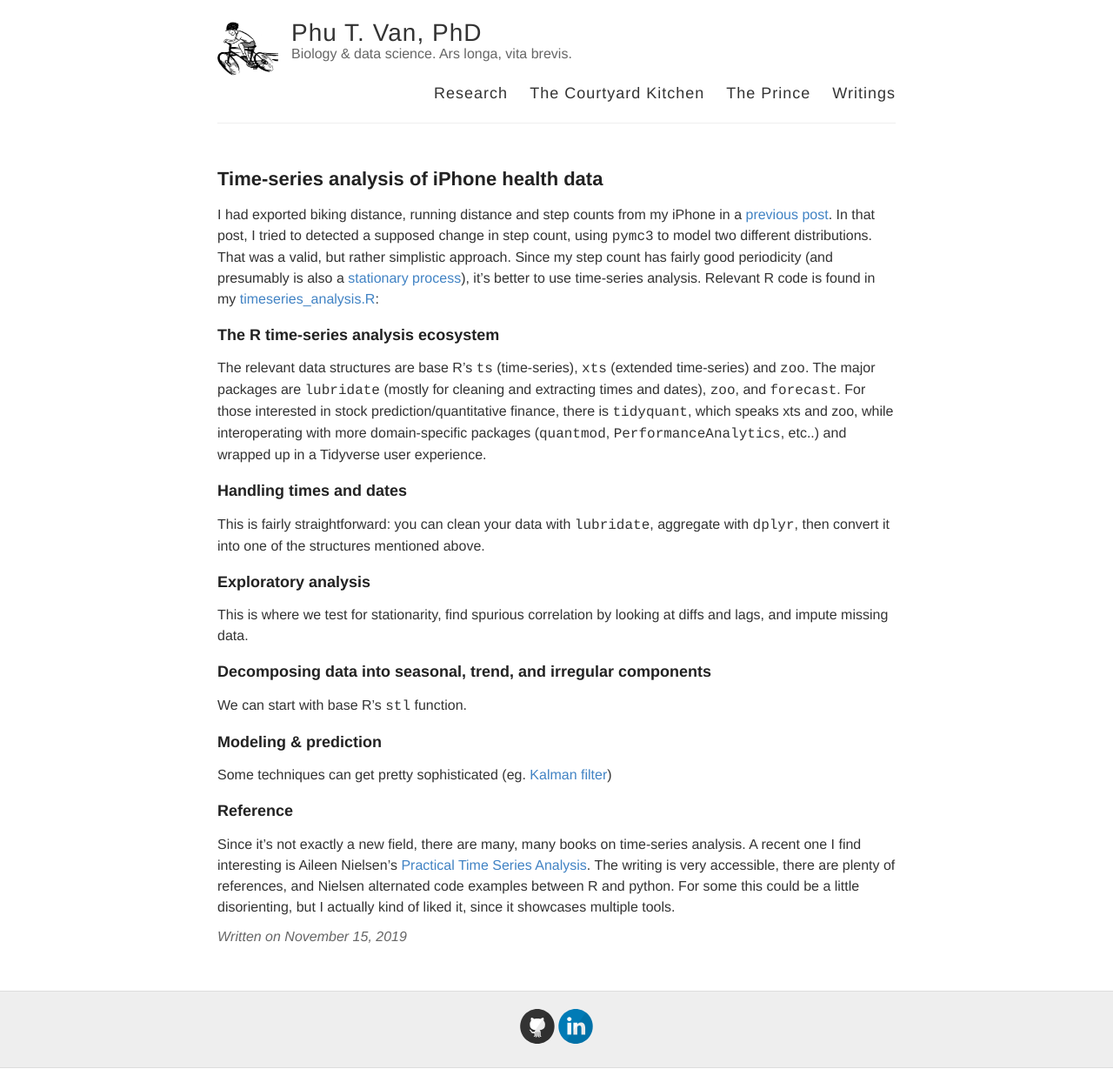
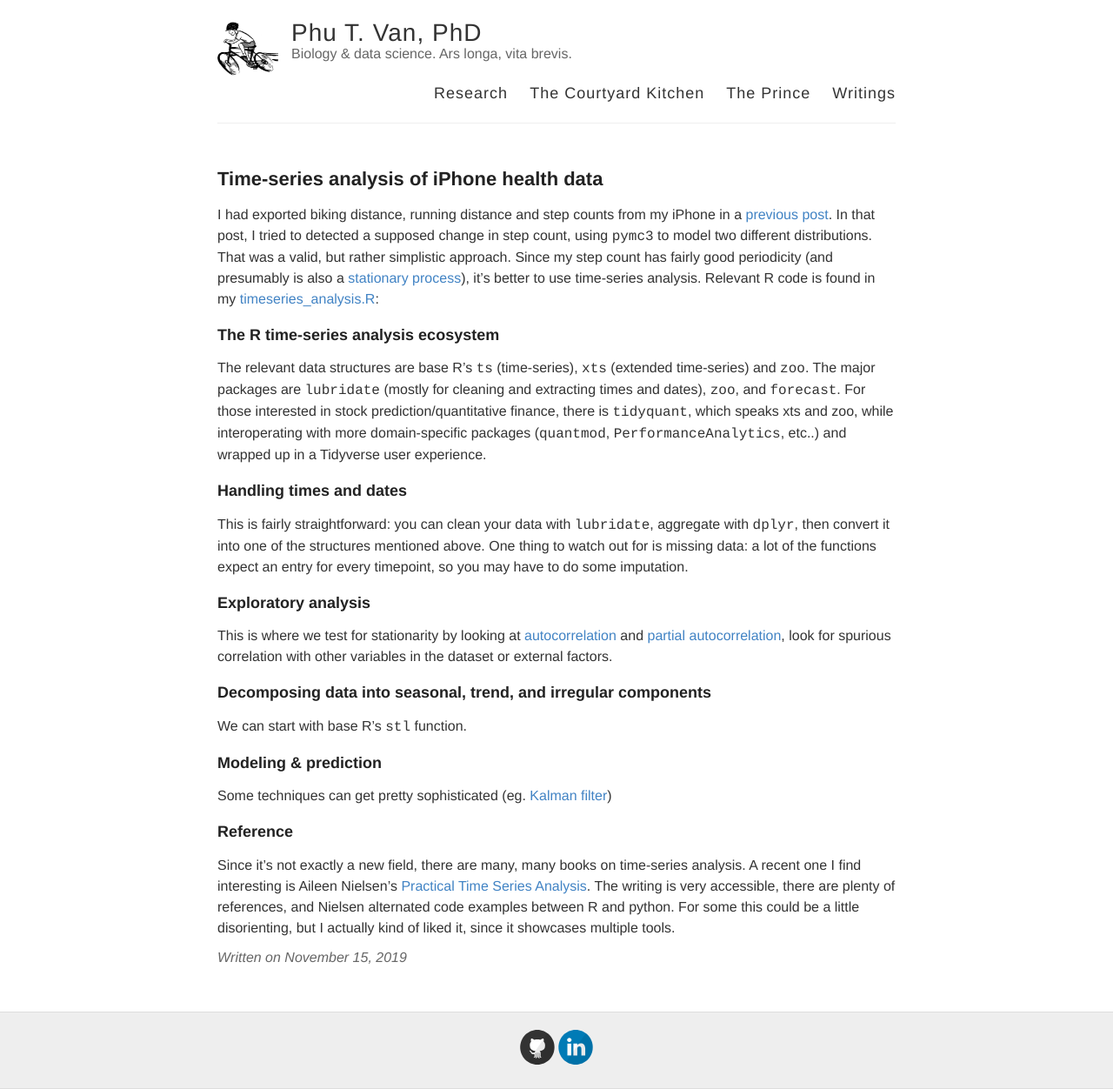
Before and after one commit to ptvan/ptvan.github.io, a Jekyll site: the page built from _posts/2019-11-15-timeseries-analysis-of-iPhone-health_data.md, in a window 1280 px wide. Shown: the whole page at 87% size. Built offline with Jekyll 4.4.1, drawn with Linux system fonts in a browser that asks for light colours; before the commit the page ends 1228 px from its top, so only the background shows below that.

Commit message:
updated timeseries analysis blogpost

```diff
--- a/_posts/2019-11-15-timeseries-analysis-of-iPhone-health_data.md
+++ b/_posts/2019-11-15-timeseries-analysis-of-iPhone-health_data.md
@@ -10,10 +10,10 @@ I had exported biking distance, running distance and step counts from my iPhone
 The relevant data structures are base R's `ts` (time-series), `xts` (extended time-series) and `zoo`. The major packages are `lubridate` (mostly for cleaning and extracting times and dates), `zoo`, and `forecast`. For those interested in stock prediction/quantitative finance, there is `tidyquant`, which speaks xts and zoo, while interoperating with more domain-specific packages (`quantmod`, `PerformanceAnalytics`, etc..) and wrapped up in a Tidyverse user experience.
 
 ### Handling times and dates
-This is fairly straightforward: you can clean your data with `lubridate`, aggregate with `dplyr`, then convert it into one of the structures mentioned above.
+This is fairly straightforward: you can clean your data with `lubridate`, aggregate with `dplyr`, then convert it into one of the structures mentioned above. One thing to watch out for is missing data: a lot of the functions expect an entry for every timepoint, so you may have to do some imputation.
 
 ### Exploratory analysis
-This is where we test for stationarity, find spurious correlation by looking at diffs and lags, and impute missing data.
+This is where we test for stationarity by looking at [autocorrelation](https://en.wikipedia.org/wiki/Autocorrelation) and [partial autocorrelation](https://en.wikipedia.org/wiki/Partial_autocorrelation_function), look for spurious correlation with other variables in the dataset or external factors.
 
 ### Decomposing data into seasonal, trend, and irregular components
 We can start with base R's `stl` function.
```
